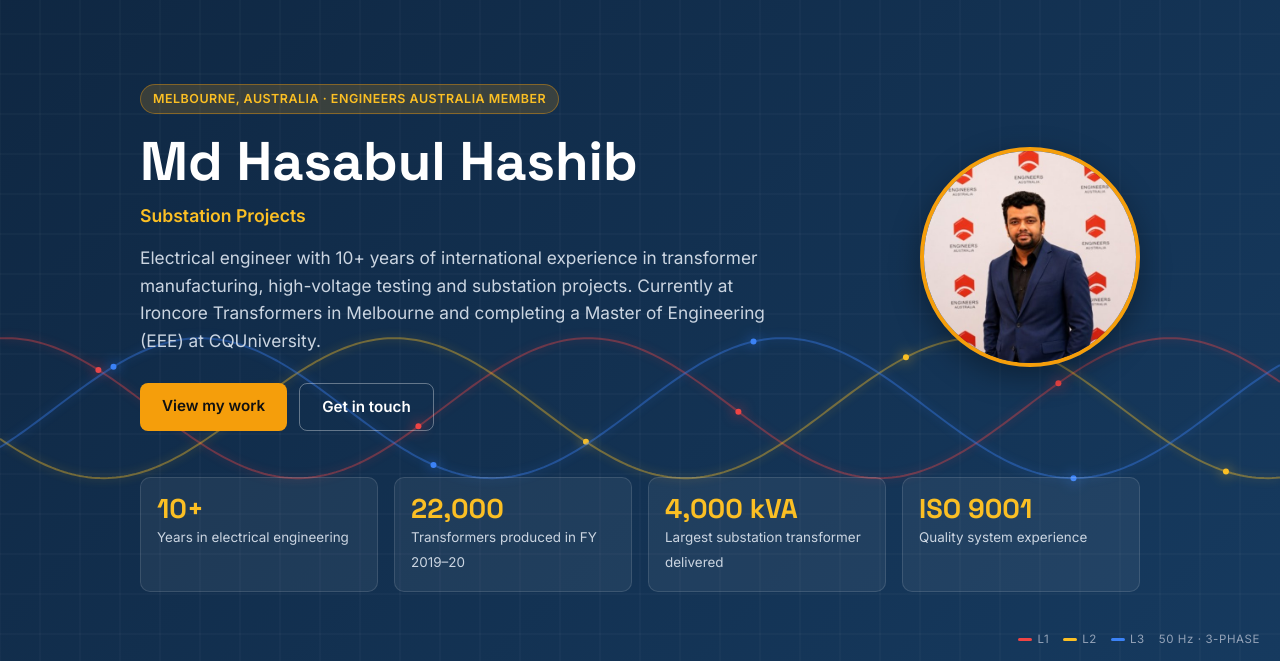
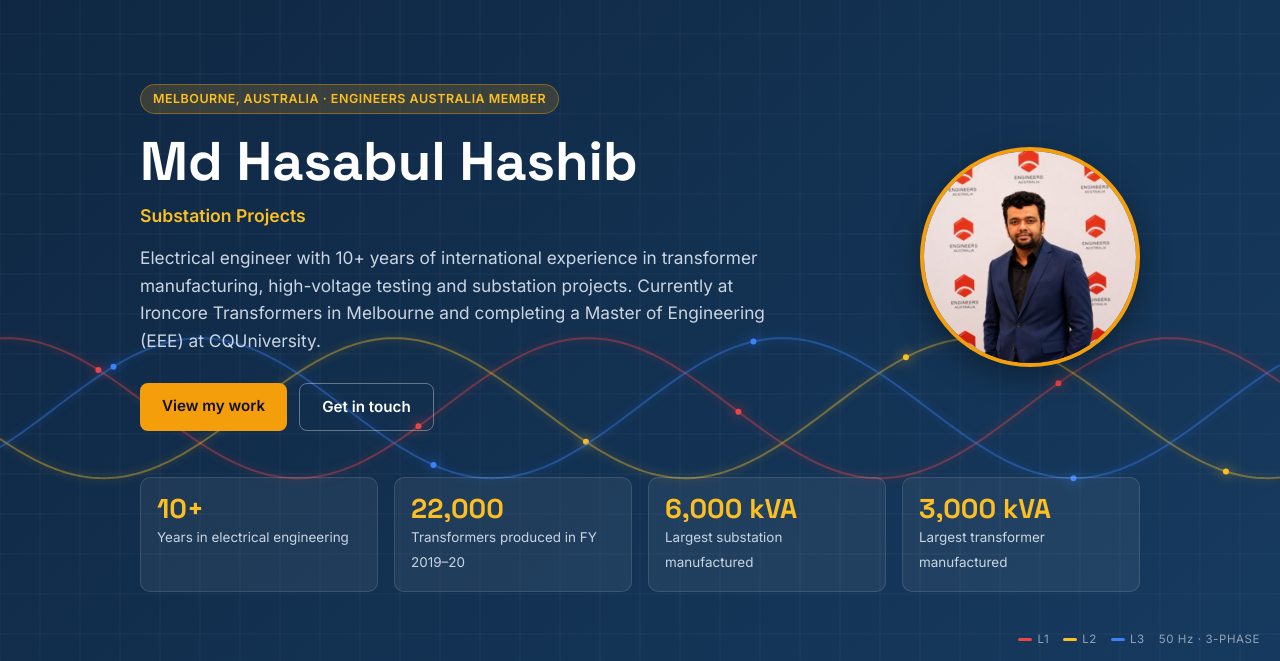
Before and after one commit to engrhashib/engrhashib.github.io, a plain HTML site: page index.html in a window 1280 px wide. Shown: the part 67-728 px from the top of the page. Drawn offline with Linux system fonts and the light colour scheme; animation ran at ten frames a second.

Commit message:
Update largest substation, manufactured and operated transformer figures
Co-Authored-By: Claude Opus 5.5 <noreply@anthropic.com>
Claude-Session: https://claude.ai/code/session_01AUShupuSUEprU6GGSpSLs8

```diff
--- a/index.html
+++ b/index.html
@@ -319,8 +319,8 @@ section:not(.contact)::before{content:"";position:absolute;top:0;left:0;right:0;
     <div class="stats fade d6">
       <div class="stat"><b data-count="10" data-suffix="+">10+</b><span>Years in electrical engineering</span></div>
       <div class="stat"><b data-count="22000">22,000</b><span>Transformers produced in FY 2019–20</span></div>
-      <div class="stat"><b data-count="4000" data-suffix=" kVA">4,000 kVA</b><span>Largest substation transformer delivered</span></div>
-      <div class="stat"><b>ISO 9001</b><span>Quality system experience</span></div>
+      <div class="stat"><b data-count="6000" data-suffix=" kVA">6,000 kVA</b><span>Largest substation manufactured</span></div>
+      <div class="stat"><b data-count="3000" data-suffix=" kVA">3,000 kVA</b><span>Largest transformer manufactured</span></div>
     </div>
   </div>
 </header>
@@ -394,6 +394,8 @@ section:not(.contact)::before{content:"";position:absolute;top:0;left:0;right:0;
         <ul>
           <li>Led design, testing and production of single- and three-phase distribution transformers and substation panels</li>
           <li>Delivered record production output: 22,000 units in FY 2019–20 and 6,000 units in 2025</li>
+          <li>Largest substation manufactured: 6,000 kVA (3 × 2000 kVA) for Gomti Tower, with 3 × 750 kVA diesel generator sets and busbar link</li>
+          <li>Largest transformer manufactured: 3,000 kVA; largest transformer operated: 4,000 kVA dry-type</li>
           <li>Managed end-to-end substation projects including HT/LT lines, switchgear, metering and PFI plants</li>
           <li>HV testing and commissioning; designed transformer coils and industrial motors</li>
           <li>Improved OHS and ISO 9001 QMS compliance through audits and process updates</li>
@@ -453,16 +455,16 @@ section:not(.contact)::before{content:"";position:absolute;top:0;left:0;right:0;
     <h3 class="sec-label">Substation projects</h3>
     <div class="cards">
       <div class="card reveal">
-        <div class="kind">Commercial tower</div>
+        <div class="kind">Largest substation manufactured</div>
         <h3>Gomti Tower</h3>
-        <p>3 × 2000 kVA transformers with full substation, busbar trunking (BBT) and 3 × 650 kVA standby generators.</p>
-        <div class="chips"><span class="chip">6,000 kVA</span><span class="chip">Substation</span><span class="chip">BBT</span><span class="chip">Generators</span></div>
+        <p>6,000 kVA substation built around 3 × 2000 kVA transformers, with 3 × 750 kVA diesel generator sets and busbar link (busbar trunking) to the building.</p>
+        <div class="chips"><span class="chip">6,000 kVA</span><span class="chip">3 × 2000 kVA</span><span class="chip">3 × 750 kVA DG sets</span><span class="chip">Busbar link</span></div>
         <div class="meter"><div class="lbl"><span>Installed capacity</span><span>6,000 kVA</span></div><div class="track"><div class="fill" style="--v:100%"></div></div></div>
       </div>
       <div class="card reveal">
-        <div class="kind">Commercial tower</div>
+        <div class="kind">Largest transformer operated</div>
         <h3>CSD Tower</h3>
-        <p>4000 kVA dry-type transformer and substation with busbar trunking.</p>
+        <p>4000 kVA dry-type transformer and substation with busbar trunking, the largest single transformer I have operated.</p>
         <div class="chips"><span class="chip">4,000 kVA</span><span class="chip">Dry-type</span><span class="chip">BBT</span></div>
         <div class="meter"><div class="lbl"><span>Installed capacity</span><span>4,000 kVA</span></div><div class="track"><div class="fill" style="--v:67%"></div></div></div>
       </div>
```
